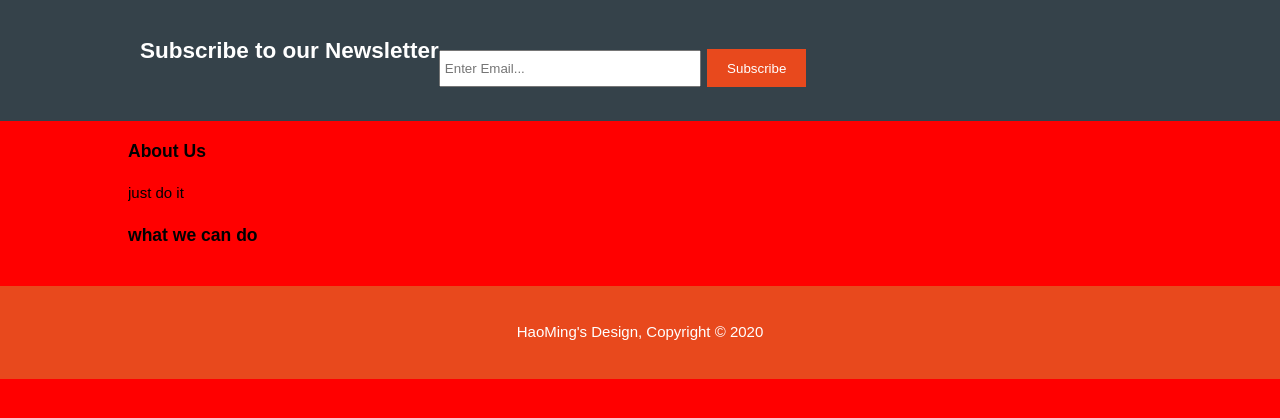
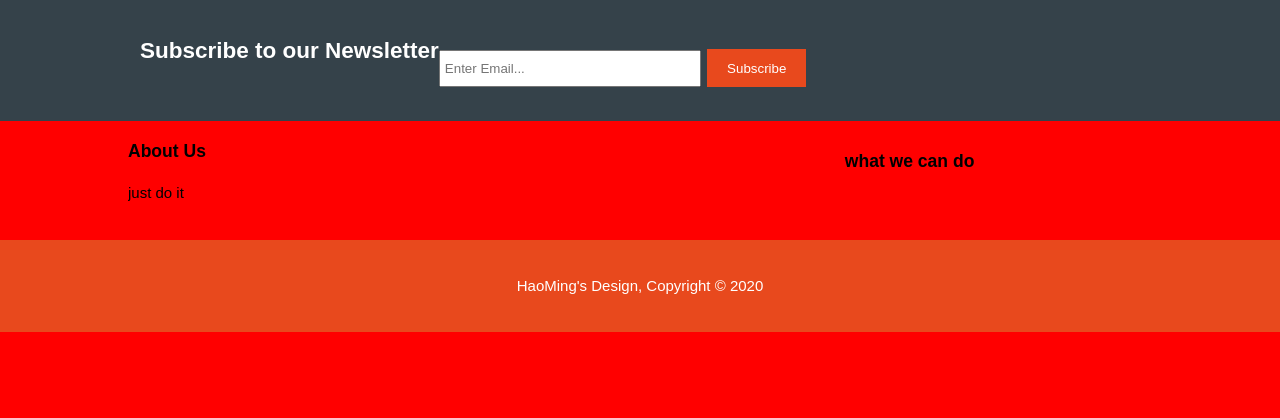
Before and after one commit to boujoure/fix-it, a plain HTML site: page About.html in a window 1280 px wide. Shown: the part 112-530 px from the top of the page. Drawn offline with Linux system fonts and the light colour scheme.

Commit message:
edit content

```diff
--- a/About.html
+++ b/About.html
@@ -52,7 +52,7 @@
 
                      <aside>
 
-                     </aside id="sidebar">
+                     <aside id="sidebar">
                         <h3>what we can do</h3>
                         <p></p>
 
--- a/style.css
+++ b/style.css
@@ -135,6 +135,11 @@ aside#sidebar{
    margin-top:10px;
 }
 
+/* main-col */
+article#main-col{
+   float:left;
+   width:65;
+}
 footer{
    padding:20px;
    margin-top:20px;
```
Also changed, not shown: 1 other file.
